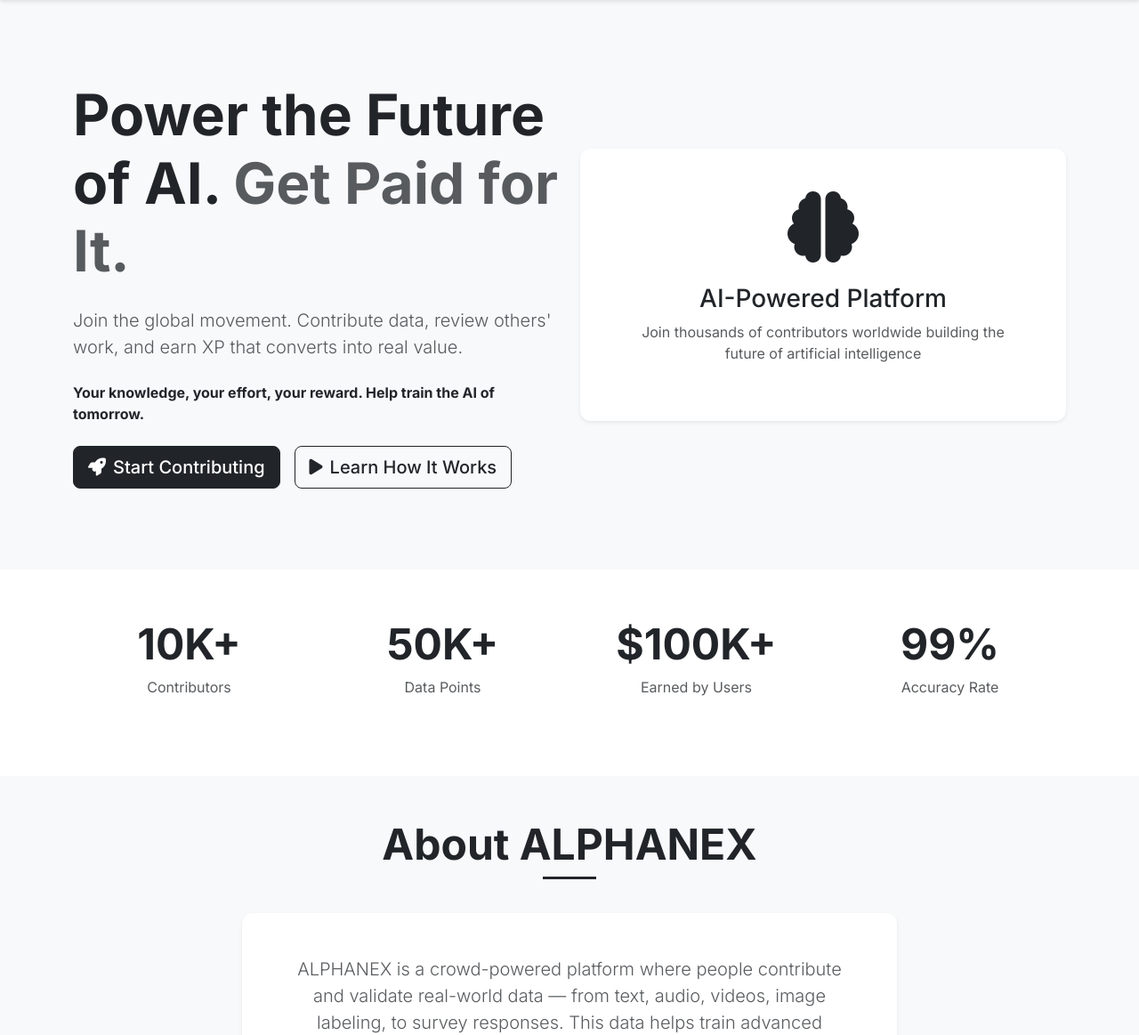
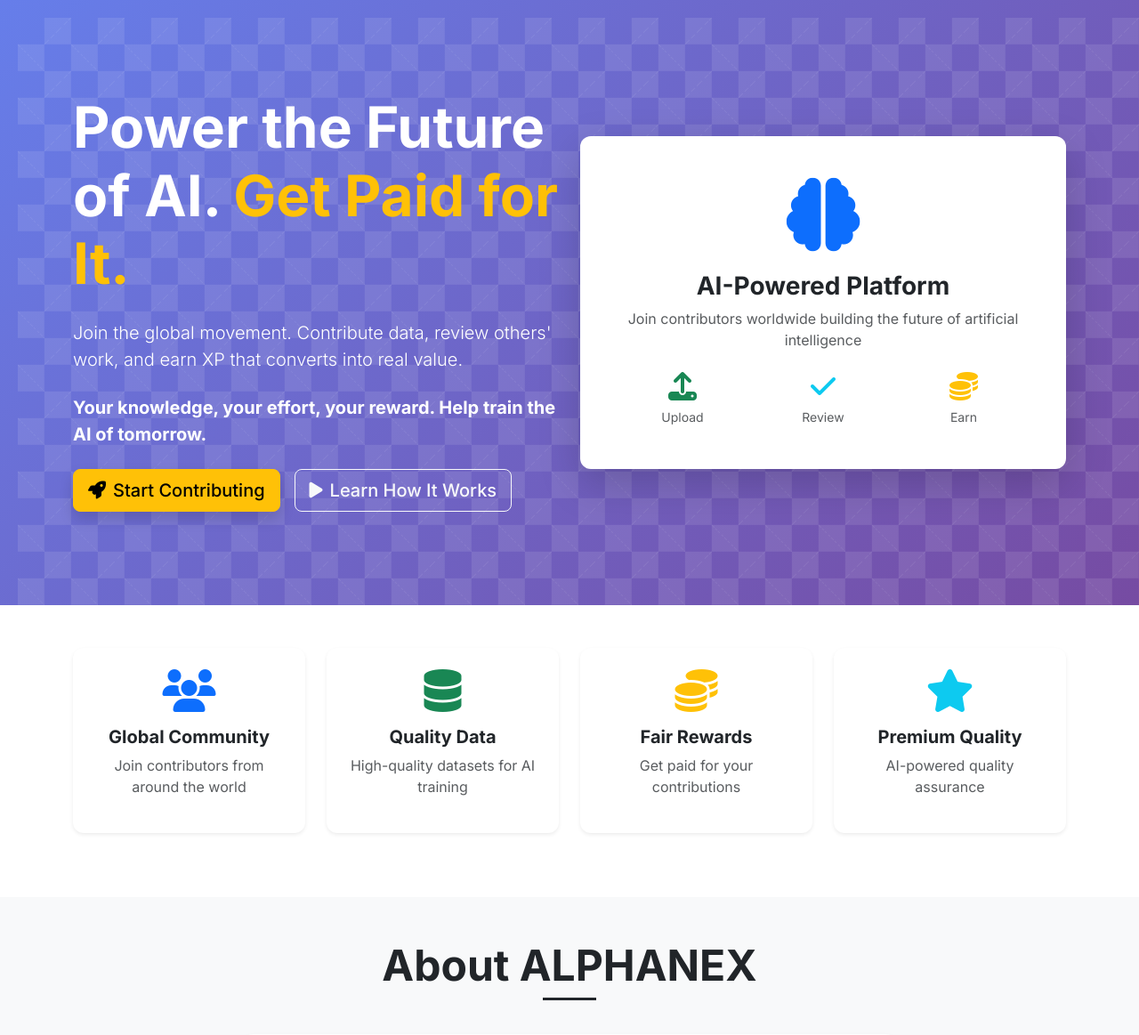
Before and after one commit to Shaurya-ds/Alpha-Nex-FF, a Flask app: page / in a window 1280 px wide. Shown: the part 57-1220 px from the top of the page at 89% size. Run offline with Flask 3, Linux system fonts and the light colour scheme; some libraries are stand-ins or nearby versions.

Commit message:
Enhance landing page with attractive design and remove fake statistics
Update landing page with a gradient hero section, animated elements, and removed fake statistics.

Replit-Commit-Author: Agent
Replit-Commit-Session-Id: 9a536cb7-a319-49eb-8ddf-1f74df0ea2e7
Replit-Commit-Checkpoint-Type: full_checkpoint
Replit-Commit-Screenshot-Url: https://storage.googleapis.com/screenshot-production-us-central1/d7b148e5-b921-47e8-8557-e709c097b6ec/9a536cb7-a319-49eb-8ddf-1f74df0ea2e7/1fAKork

```diff
--- a/templates/index.html
+++ b/templates/index.html
@@ -17,10 +17,46 @@
 
     <style>
         .hero-section {
-            background-color: #f8f9fa;
-            min-height: 80vh;
+            background: linear-gradient(135deg, #667eea 0%, #764ba2 100%);
+            min-height: 85vh;
             display: flex;
             align-items: center;
+            position: relative;
+            overflow: hidden;
+        }
+        .hero-section::before {
+            content: '';
+            position: absolute;
+            top: 0;
+            left: 0;
+            right: 0;
+            bottom: 0;
+            background: linear-gradient(45deg, rgba(255,255,255,0.1) 25%, transparent 25%),
+                        linear-gradient(-45deg, rgba(255,255,255,0.1) 25%, transparent 25%),
+                        linear-gradient(45deg, transparent 75%, rgba(255,255,255,0.1) 75%),
+                        linear-gradient(-45deg, transparent 75%, rgba(255,255,255,0.1) 75%);
+            background-size: 60px 60px;
+            background-position: 0 0, 0 30px, 30px -30px, -30px 0px;
+            animation: move 20s linear infinite;
+        }
+        @keyframes move {
+            0% { transform: translate(0, 0); }
+            100% { transform: translate(60px, 60px); }
+        }
+        .hero-content {
+            position: relative;
+            z-index: 2;
+        }
+        @keyframes twinkle {
+            0%, 100% { opacity: 1; transform: scale(1); }
+            50% { opacity: 0.5; transform: scale(1.2); }
+        }
+        .animate-pulse {
+            animation: pulse 2s ease-in-out infinite;
+        }
+        @keyframes pulse {
+            0%, 100% { transform: scale(1); }
+            50% { transform: scale(1.05); }
         }
         .feature-icon {
             width: 80px;
@@ -34,10 +70,13 @@
             font-size: 2rem;
             margin: 0 auto 1rem auto;
         }
-        .stats-counter {
-            font-size: 3rem;
-            font-weight: bold;
-            color: #212529;
+        .value-card {
+            transition: all 0.3s ease;
+            border: none;
+        }
+        .value-card:hover {
+            transform: translateY(-8px);
+            box-shadow: 0 15px 40px rgba(0,0,0,0.15);
         }
         .section-title {
             position: relative;
@@ -107,34 +146,53 @@
 
     <!-- Hero Section -->
     <section class="hero-section">
-        <div class="container">
+        <div class="container hero-content">
             <div class="row align-items-center">
                 <div class="col-lg-6">
-                    <h1 class="display-3 fw-bold text-dark mb-4">
-                        Power the Future of AI. <span class="text-muted">Get Paid for It.</span>
+                    <h1 class="display-3 fw-bold text-white mb-4">
+                        Power the Future of AI. <span class="text-warning">Get Paid for It.</span>
                     </h1>
-                    <p class="lead text-muted mb-4">
+                    <p class="lead text-white mb-4 opacity-90">
                         Join the global movement. Contribute data, review others' work, and earn XP that converts into real value.
                     </p>
-                    <p class="mb-4 text-dark">
+                    <p class="mb-4 text-white fs-5">
                         <strong>Your knowledge, your effort, your reward. Help train the AI of tomorrow.</strong>
                     </p>
 
                     <div class="d-flex flex-wrap gap-3">
-                        <a href="{{ url_for('login') }}" class="btn btn-dark btn-lg">
+                        <a href="{{ url_for('name_entry') }}" class="btn btn-warning btn-lg shadow">
                             <i class="fas fa-rocket me-2"></i>Start Contributing
                         </a>
-                        <a href="#about" class="btn btn-outline-dark btn-lg">
+                        <a href="#about" class="btn btn-outline-light btn-lg">
                             <i class="fas fa-play me-2"></i>Learn How It Works
                         </a>
                     </div>
                 </div>
                 <div class="col-lg-6 text-center">
-                    <div class="card border-0 shadow-sm">
+                    <div class="card border-0 shadow-lg bg-white">
                         <div class="card-body p-5">
-                            <i class="fas fa-brain fa-5x text-dark mb-4"></i>
-                            <h3 class="text-dark">AI-Powered Platform</h3>
-                            <p class="text-muted">Join thousands of contributors worldwide building the future of artificial intelligence</p>
+                            <div class="position-relative">
+                                <i class="fas fa-brain fa-5x text-primary mb-4 animate-pulse"></i>
+                                <div class="position-absolute top-0 start-50 translate-middle-x">
+                                    <i class="fas fa-sparkles text-warning fa-2x" style="animation: twinkle 2s ease-in-out infinite;"></i>
+                                </div>
+                            </div>
+                            <h3 class="text-dark fw-bold">AI-Powered Platform</h3>
+                            <p class="text-muted">Join contributors worldwide building the future of artificial intelligence</p>
+                            <div class="row mt-4">
+                                <div class="col-4">
+                                    <i class="fas fa-upload text-success fa-2x mb-2"></i>
+                                    <small class="text-muted d-block">Upload</small>
+                                </div>
+                                <div class="col-4">
+                                    <i class="fas fa-check text-info fa-2x mb-2"></i>
+                                    <small class="text-muted d-block">Review</small>
+                                </div>
+                                <div class="col-4">
+                                    <i class="fas fa-coins text-warning fa-2x mb-2"></i>
+                                    <small class="text-muted d-block">Earn</small>
+                                </div>
+                            </div>
                         </div>
                     </div>
                 </div>
@@ -142,25 +200,45 @@
         </div>
     </section>
 
-    <!-- Stats Section -->
+    <!-- Value Proposition Section -->
     <section class="py-5 bg-white">
         <div class="container">
-            <div class="row text-center">
+            <div class="row text-center g-4">
                 <div class="col-md-3 mb-4">
-                    <div class="stats-counter">10K+</div>
-                    <p class="text-muted">Contributors</p>
+                    <div class="card h-100 border-0 shadow-sm">
+                        <div class="card-body p-4">
+                            <i class="fas fa-users fa-3x text-primary mb-3"></i>
+                            <h5 class="fw-bold text-dark">Global Community</h5>
+                            <p class="text-muted">Join contributors from around the world</p>
+                        </div>
+                    </div>
                 </div>
                 <div class="col-md-3 mb-4">
-                    <div class="stats-counter">50K+</div>
-                    <p class="text-muted">Data Points</p>
+                    <div class="card h-100 border-0 shadow-sm">
+                        <div class="card-body p-4">
+                            <i class="fas fa-database fa-3x text-success mb-3"></i>
+                            <h5 class="fw-bold text-dark">Quality Data</h5>
+                            <p class="text-muted">High-quality datasets for AI training</p>
+                        </div>
+                    </div>
                 </div>
                 <div class="col-md-3 mb-4">
-                    <div class="stats-counter">$100K+</div>
-                    <p class="text-muted">Earned by Users</p>
+                    <div class="card h-100 border-0 shadow-sm">
+                        <div class="card-body p-4">
+                            <i class="fas fa-coins fa-3x text-warning mb-3"></i>
+                            <h5 class="fw-bold text-dark">Fair Rewards</h5>
+                            <p class="text-muted">Get paid for your contributions</p>
+                        </div>
+                    </div>
                 </div>
                 <div class="col-md-3 mb-4">
-                    <div class="stats-counter">99%</div>
-                    <p class="text-muted">Accuracy Rate</p>
+                    <div class="card h-100 border-0 shadow-sm">
+                        <div class="card-body p-4">
+                            <i class="fas fa-star fa-3x text-info mb-3"></i>
+                            <h5 class="fw-bold text-dark">Premium Quality</h5>
+                            <p class="text-muted">AI-powered quality assurance</p>
+                        </div>
+                    </div>
                 </div>
             </div>
         </div>
@@ -312,11 +390,11 @@
             <h2 class="display-5 fw-bold mb-4">Ready to Start Earning?</h2>
             <p class="lead mb-4">Join thousands of contributors worldwide and start earning XP today!</p>
             <div class="d-flex justify-content-center gap-3">
-                <a href="{{ url_for('login') }}" class="btn btn-light btn-lg">
-                    <i class="fas fa-user-plus me-2"></i>Sign Up Now
+                <a href="{{ url_for('name_entry') }}" class="btn btn-warning btn-lg shadow">
+                    <i class="fas fa-user-plus me-2"></i>Start Now - No Registration Required
                 </a>
-                <a href="{{ url_for('login') }}" class="btn btn-outline-light btn-lg">
-                    <i class="fas fa-sign-in-alt me-2"></i>Login
+                <a href="#about" class="btn btn-outline-light btn-lg">
+                    <i class="fas fa-info-circle me-2"></i>Learn More
                 </a>
             </div>
         </div>
```
Also changed, not shown: replit.md (+11 -0 lines).
